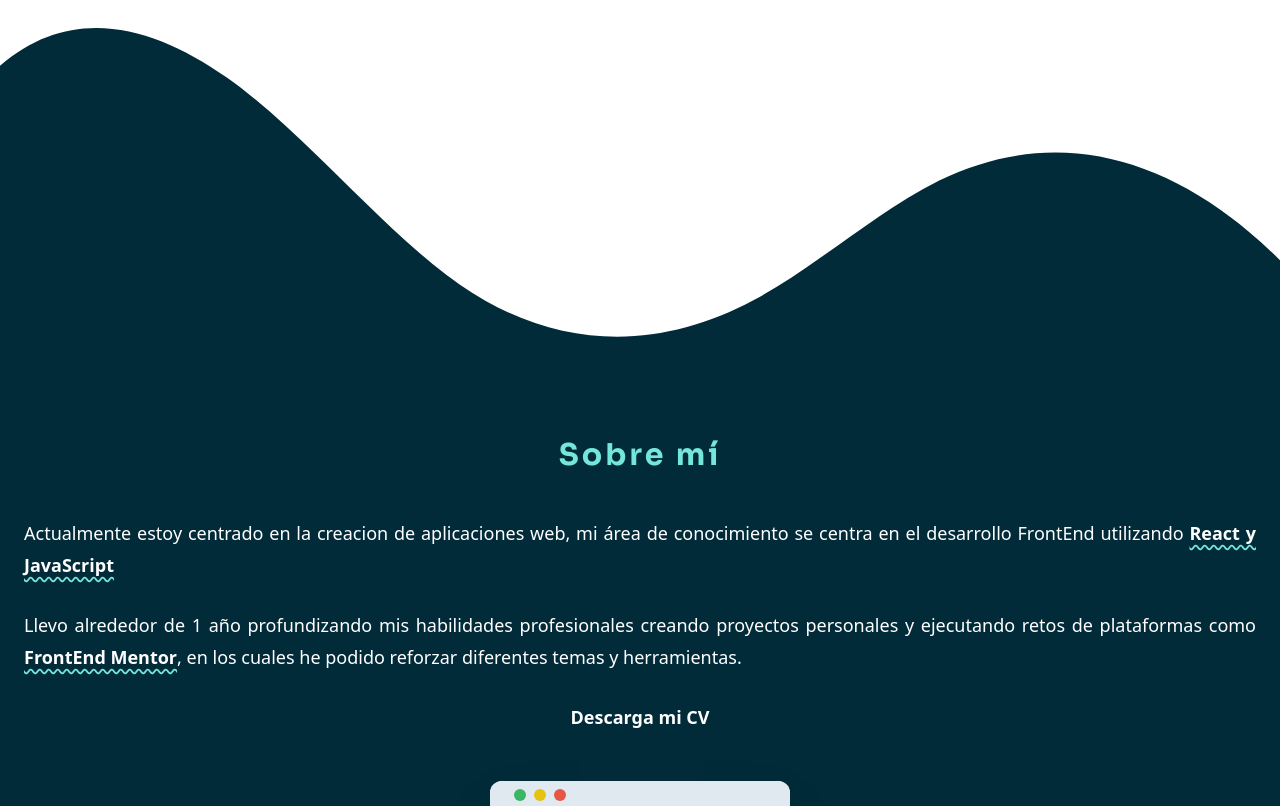
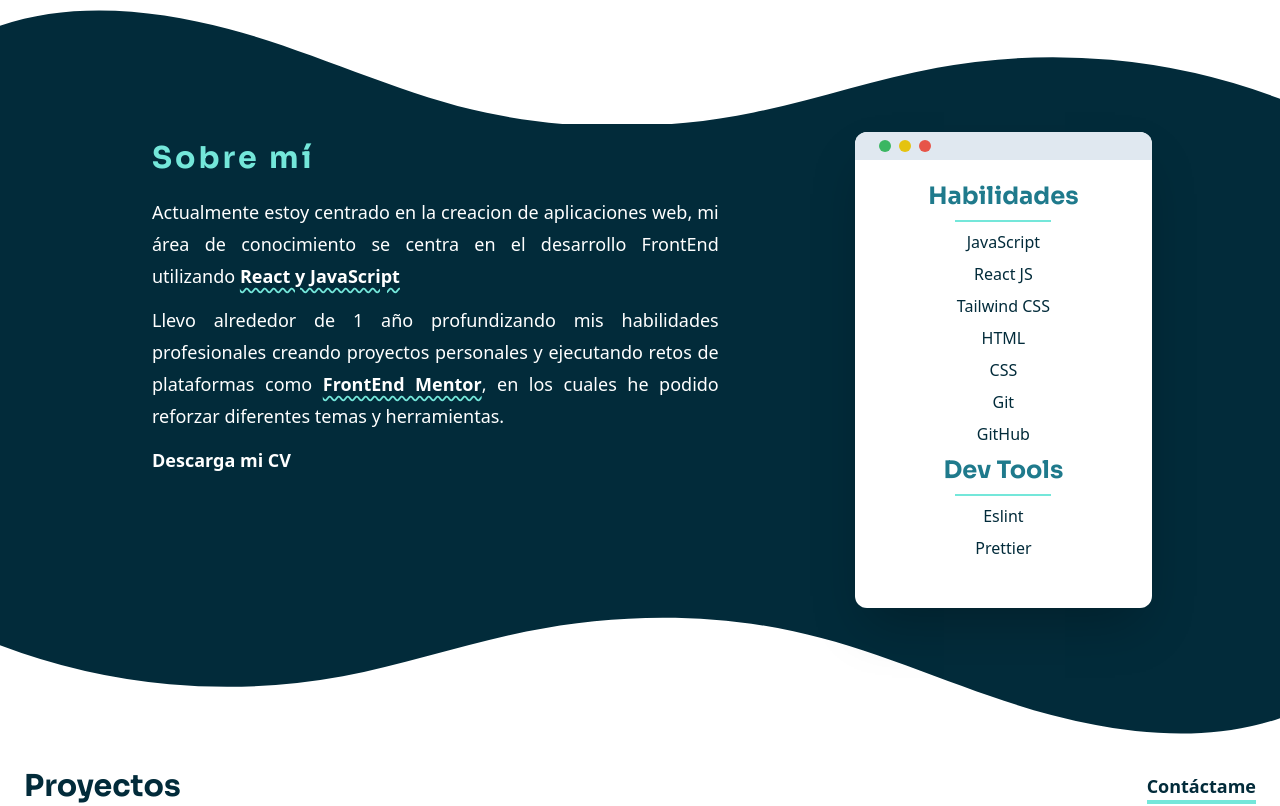
Before and after one commit to ShamirLeon/shamir-leon-portfolio, a React (Vite) app: page / in a window 1280 px wide. Shown: the part 800-1606 px from the top of the page. Built offline with nearby package versions, Linux system fonts and the light colour scheme.

Commit message:
About me + Skills section - Desktop Design

```diff
--- /dev/null
+++ b/src/assets/Icons/WavesTopDesktop.jsx
@@ -0,0 +1,17 @@
+const WavesTopDesktop = props => (
+	<svg
+		data-name='Layer 1'
+		xmlns='http://www.w3.org/2000/svg'
+		viewBox='0 0 1200 120'
+		preserveAspectRatio='none'
+		{...props}
+	>
+		<path
+			d='M321.39 56.44c58-10.79 114.16-30.13 172-41.86 82.39-16.72 168.19-17.73 250.45-.39C823.78 31 906.67 72 985.66 92.83c70.05 18.48 146.53 26.09 214.34 3V0H0v27.35a600.21 600.21 0 0 0 321.39 29.09Z'
+			className='shape-fill'
+			fill='#022B3A'
+		/>
+	</svg>
+);
+
+export default WavesTopDesktop;
--- a/src/components/About Me/AboutMe.jsx
+++ b/src/components/About Me/AboutMe.jsx
@@ -1,16 +1,18 @@
 import { AboutMeSection } from '../../data/data.json';
-import WavesTop from '../../assets/Icons/WavesTopMobile';
-import WavesBot from '../../assets/Icons/WavesBotMobile';
+import WavesTopDesktop from '../../assets/Icons/WavesTopDesktop';
 
 import Skills from '../Skills/Skills';
 
 const AboutMe = params => {
 	return (
-		<div className='relative z-10 pb-[630px] '>
-			<WavesTop />
-			<section id='AboutMe' className='bg-Dark-Blue pt-8 pb-20'>
-				<div className='flex flex-col gap-7 px-6 py-12 text-justify text-lg leading-8 text-White'>
-					<h2 className='py-4 text-center text-3xl font-bold tracking-widest text-Light-Green'>
+		<div className='relative z-10 pb-[630px] lg:pb-6 '>
+			<WavesTopDesktop className='-mb-1 rotate-180' />
+			<section
+				id='AboutMe'
+				className='bg-Dark-Blue pt-8 pb-20 lg:flex lg:justify-center lg:gap-28  lg:py-2 lg:px-32'
+			>
+				<div className='flex flex-col gap-7 px-6 py-12 text-justify text-lg leading-8 text-White  lg:w-[620px] lg:gap-3 lg:py-0'>
+					<h2 className='py-4 text-center text-3xl font-bold tracking-widest text-Light-Green lg:py-2 lg:text-left'>
 						Sobre mí
 					</h2>
 
@@ -33,13 +35,13 @@ const AboutMe = params => {
 							{AboutMeSection.thirdParagraph}
 						</a>
 					</p>
-					<a href='#' className='text-center font-bold'>
+					<a href='#' className='text-center font-bold lg:text-left'>
 						Descarga mi CV
 					</a>
 				</div>
 				<Skills />
 			</section>
-			<WavesBot />
+			<WavesTopDesktop className='' />
 		</div>
 	);
 };
--- a/src/components/Skills/Skills.jsx
+++ b/src/components/Skills/Skills.jsx
@@ -4,24 +4,28 @@ const Skills = params => {
 	return (
 		<section
 			id='Skills'
-			className='absolute right-0 left-0 z-30 mx-auto flex w-[300px] flex-col items-center gap-5 rounded-xl bg-White py-12 shadow-2xl'
+			className='absolute right-0 left-0 z-30 mx-auto flex w-[300px] flex-col items-center gap-5 rounded-xl bg-White py-12 text-Dark-Blue  shadow-2xl lg:relative lg:m-0 lg:gap-2 lg:pt-12'
 		>
 			<div className='absolute top-0 flex w-full gap-2 rounded-t-xl bg-[#E0E8F0] px-6 py-2'>
 				<div className='h-3 w-3 rounded-full bg-[#3BB662]'> </div>
 				<div className='h-3 w-3 rounded-full bg-[#E5C30F]'> </div>
 				<div className='h-3 w-3 rounded-full bg-[#E75448]'> </div>
 			</div>
-			<h2 className='text-3xl font-bold text-Accent-Blue'>Habilidades</h2>
+			<h2 className='text-3xl font-bold text-Accent-Blue lg:text-2xl'>
+				Habilidades
+			</h2>
 			<span className='h-[2px] w-24 bg-Light-Green'> </span>
 			{SkillsSection.Abilities.map(element => (
-				<span key={element.id} className='text-lg'>
+				<span key={element.id} className='text-lg lg:text-base'>
 					{element.text}
 				</span>
 			))}
-			<h2 className='text-3xl font-bold text-Accent-Blue'>Dev Tools</h2>
+			<h2 className='text-3xl font-bold text-Accent-Blue lg:text-2xl'>
+				Dev Tools
+			</h2>
 			<span className='h-[2px] w-24 bg-Light-Green'> </span>
 			{SkillsSection.DevTools.map(element => (
-				<span key={element.id} className='text-lg'>
+				<span key={element.id} className='text-lg lg:text-base'>
 					{element.text}
 				</span>
 			))}
```
Also changed, not shown: src/assets/Icons/waves-top-desktop.svg.
